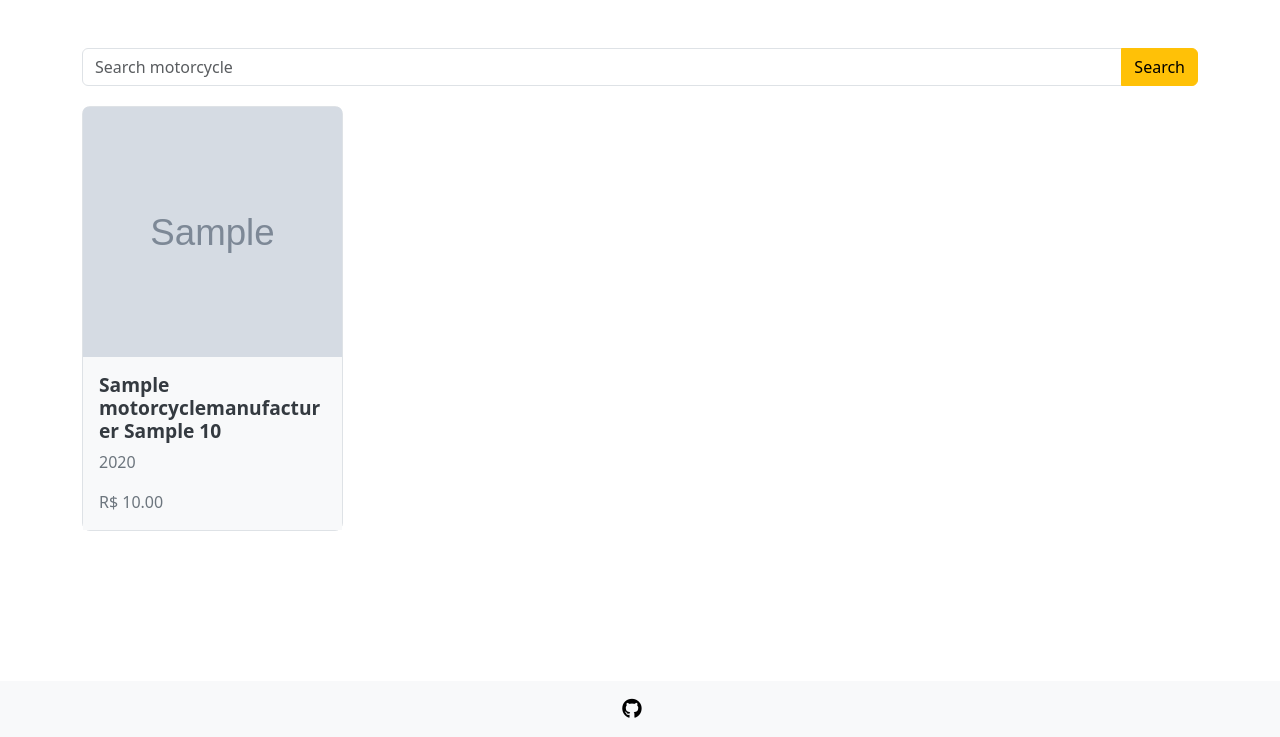
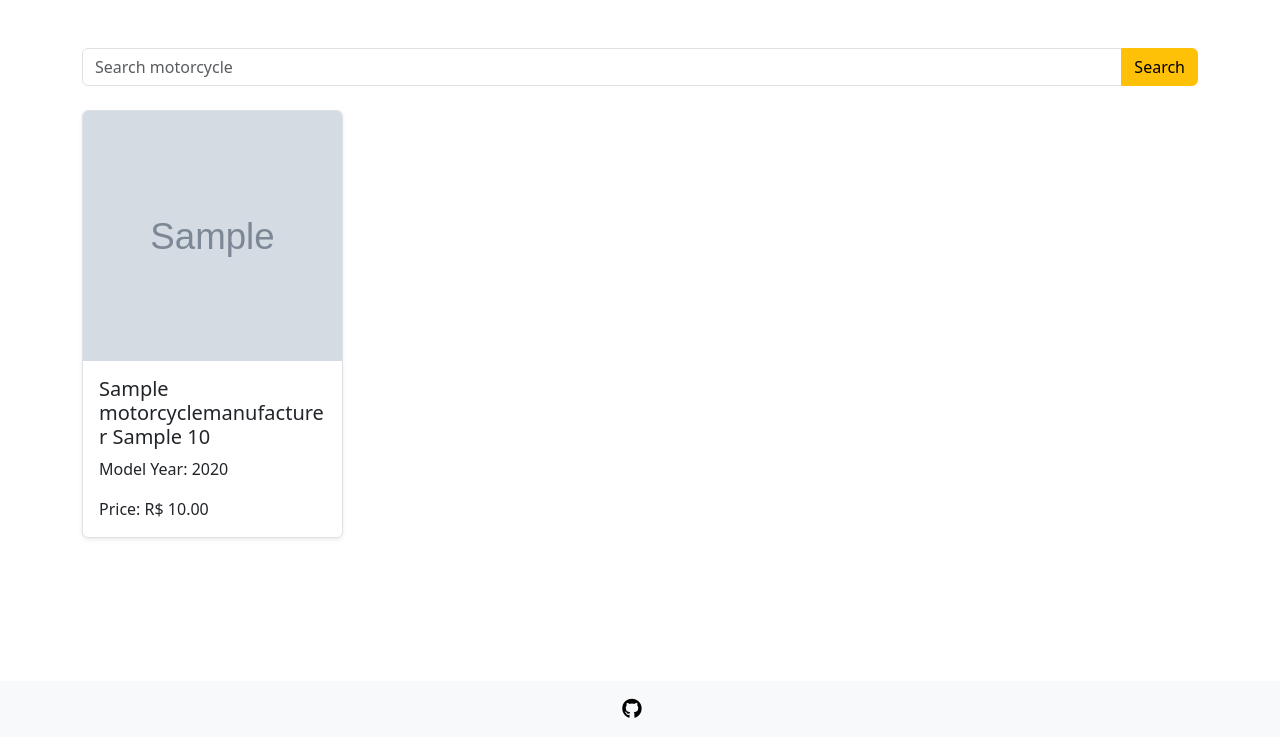
Before and after one commit to joaoalexarruda/ipp_dealership, a Django app: page /motorcycles/ in a window 1280 px wide. Shown: the part 63-800 px from the top of the page. Run offline with Django 5.2, Linux system fonts and the light colour scheme; tables that the repository leaves empty hold one stand-in row (values such as "Sample post"); grey boxes marked "Sample" are stand-in pictures; some libraries are stand-ins or nearby versions.

Commit message:
remove css from motorcycle_list.html
only using bootstrap classes

```diff
--- a/motorcycles/templates/motorcycles/motorcycle_list.html
+++ b/motorcycles/templates/motorcycles/motorcycle_list.html
@@ -4,117 +4,27 @@
     IPP Motorcycles
 {% endblock title %}
 {% block content %}
-    <style>
-        .card-title {
-            font-size: 1.2rem;
-            font-weight: bold;
-        }
-        .card-text {
-            font-size: 1rem;
-            color: #6c757d;
-        }
-
-        .card {
-            border: 1px solid #dee2e6;
-            border-radius: 8px;
-        }
-        .card:hover {
-            transform: scale(1.05);
-            transition: transform .2s;
-            box-shadow: 0 4px 8px rgba(0, 0, 0, 0.1);
-        }
-        .form-control:focus {
-            border-color: black;
-            box-shadow: 0 0 0 0.2rem rgba(0, 0, 0, 0.25);
-        }
-        .card-body {
-            background-color: #f8f9fa;
-        }
-        .card-title {
-            color: #343a40;
-            font-weight: bold;
-            font-size: 1.2rem;
-        }
-        .card-text {
-            color: #6c757d;
-        }
-        .search-bar {
-            margin-bottom: 20px;
-        }
-        .search-bar .btn {
-            background-color: #ffc107;
-            border-color: #ffc107;
-        }
-        .search-bar .btn:hover {
-            background-color: #ffcd38;
-            border-color: #ffcd38;
-        }
-        .pagination {
-            margin-top: 20px;
-            display: flex;
-            justify-content: center;
-            align-items: center;
-        }
-        .pagination .page-item {
-            margin: 0 5px;
-        }
-        .pagination .page-link {
-            color: #000000;
-            background-color: transparent;
-            border: none;
-        }
-        .pagination .page-link:hover {
-            color: #ffcd38;
-            background-color: transparent;
-            border: none;
-        }
-        @media (min-width: 576px) {
-            .row-cols-md-2 .col {
-                flex: 0 0 50%;
-                max-width: 50%;
-            }
-        }
-        @media (min-width: 992px) {
-            .row-cols-lg-3 .col {
-                flex: 0 0 33.333333%;
-                max-width: 33.333333%;
-            }
-        }
-        @media (min-width: 1200px) {
-            .row-cols-xl-4 .col {
-                flex: 0 0 25%;
-                max-width: 25%;
-            }
-        }
-    </style>
 <div class="container mt-5 mb-5">
-        <form class="search-bar" method="get" action="{% url 'motorcycle_list' %}">
+    <form class="search-bar mb-4" method="get" action="{% url 'motorcycle_list' %}">
         <div class="input-group">
-                <input type="text"
-                       class="form-control"
-                       name="search"
-                       placeholder="Search motorcycle"
-                       aria-label="Search motorcycle"
-                       aria-describedby="button-addon2">
+            <input type="text" class="form-control" name="search" placeholder="Search motorcycle" aria-label="Search motorcycle" aria-describedby="button-addon2">
             <button class="btn btn-warning" type="submit" id="button-addon2">Search</button>
         </div>
     </form>
     <div class="row row-cols-1 row-cols-md-2 row-cols-lg-3 row-cols-xl-4 g-4">
         {% for motorcycle in page_obj %}
-                <div class="col">
-                    <a href="{% url "motorcycle_detail" motorcycle.pk %}"
-                       class="text-decoration-none text-body">
-                        <div class="card h-100 border">
+        <div class="col mb-4">
+            <a href="{% url "motorcycle_detail" motorcycle.pk %}" class="text-decoration-none text-body">
+                <div class="card h-100 border shadow-sm">
                     {% if motorcycle.image %}
-                                <img class="card-img-top"
-                                     src="{{ motorcycle.image.url }}"
-                                     height="250"
-                                     alt="{{ motorcycle.model }} - {{ motorcycle.manufacturer }}">
+                    <img class="card-img-top" src="{{ motorcycle.image.url }}" height="250" alt="{{ motorcycle.model }} - {{ motorcycle.manufacturer }}">
+                    {% else %}
+                    <img class="card-img-top" src="https://via.placeholder.com/300" height="250" alt="Placeholder Image">
                     {% endif %}
                     <div class="card-body">
                         <h5 class="card-title">{{ motorcycle.manufacturer }} {{ motorcycle.model }} {{ motorcycle.engine_size }}</h5>
-                                <p class="card-text">{{ motorcycle.model_year }}</p>
-                                <p class="card-text">R$ {{ motorcycle.price }}</p>
+                        <p class="card-text">Model Year: {{ motorcycle.model_year }}</p>
+                        <p class="card-text">Price: R$ {{ motorcycle.price }}</p>
                     </div>
                 </div>
             </a>
@@ -124,10 +34,12 @@
     <!-- Pagination -->
     {% if is_paginated %}
     <nav aria-label="Page navigation">
-                <ul class="pagination justify-content-center">
+        <ul class="pagination justify-content-center mt-4">
             {% if page_obj.has_previous %}
             <li class="page-item">
-                            <a class="page-link" href="?page=1">&laquo;</a>
+                <a class="page-link" href="?page=1" aria-label="First">
+                    <span aria-hidden="true">&laquo;</span>
+                </a>
             </li>
             <li class="page-item">
                 <a class="page-link" href="?page={{ page_obj.previous_page_number }}">{{ page_obj.previous_page_number }}</a>
@@ -141,7 +53,9 @@
                 <a class="page-link" href="?page={{ page_obj.next_page_number }}">{{ page_obj.next_page_number }}</a>
             </li>
             <li class="page-item">
-                            <a class="page-link" href="?page={{ page_obj.paginator.num_pages }}">&raquo;</a>
+                <a class="page-link" href="?page={{ page_obj.paginator.num_pages }}" aria-label="Last">
+                    <span aria-hidden="true">&raquo;</span>
+                </a>
             </li>
             {% endif %}
         </ul>
```
Lines whose indentation alone changed are shown as unchanged.
